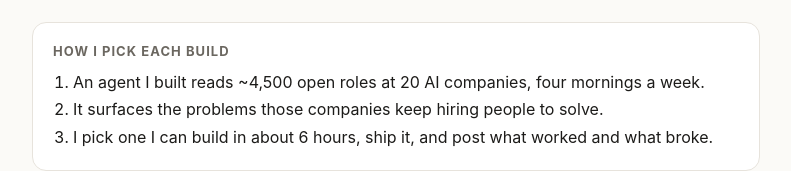
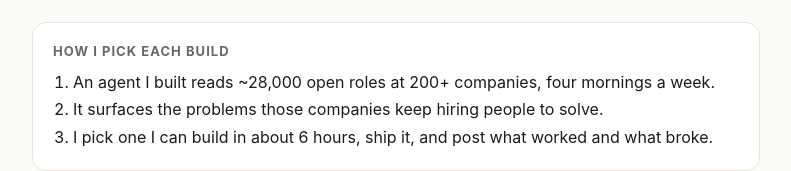
Before and after one commit to Nashmahler/builds, a plain HTML site: page index.html in a window 1280 px wide. Shown: the part 228-399 px from the top of the page, without its empty margins (244-1035 px from the left). Drawn offline with Linux system fonts and the light colour scheme.

Commit message:
Builds page: current Build Radar numbers in 'How I pick each build'
Co-Authored-By: Claude Opus 5.5 <noreply@anthropic.com>
Claude-Session: https://claude.ai/code/session_015rw9kWJp4hqJe5NaAUKcFZ

```diff
--- a/index.html
+++ b/index.html
@@ -76,7 +76,7 @@
   <section class="how">
     <h2>How I pick each build</h2>
     <ol>
-      <li>An agent I built reads ~4,500 open roles at 20 AI companies, four mornings a week.</li>
+      <li>An agent I built reads ~28,000 open roles at 200+ companies, four mornings a week.</li>
       <li>It surfaces the problems those companies keep hiring people to solve.</li>
       <li>I pick one I can build in about 6 hours, ship it, and post what worked and what broke.</li>
     </ol>
```
